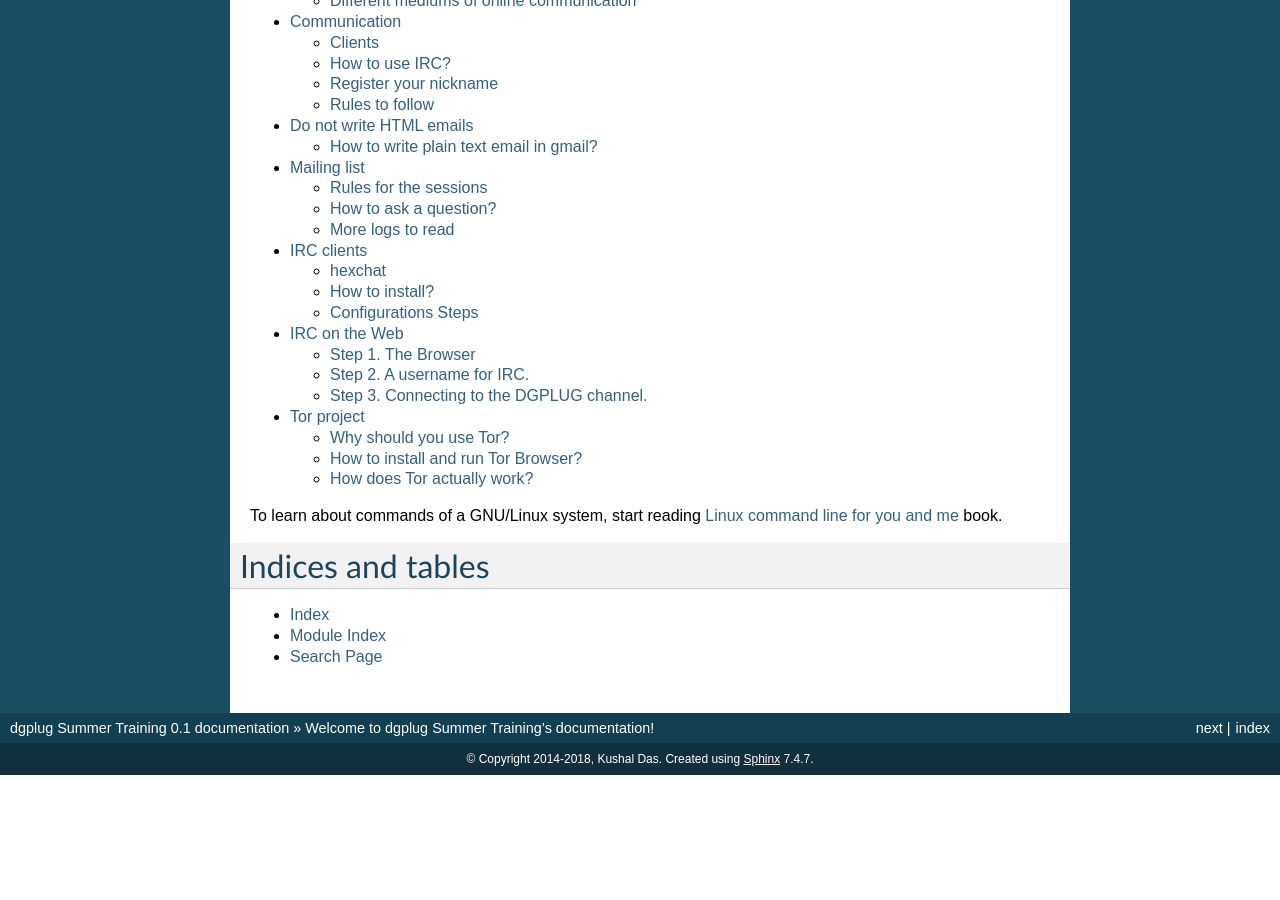
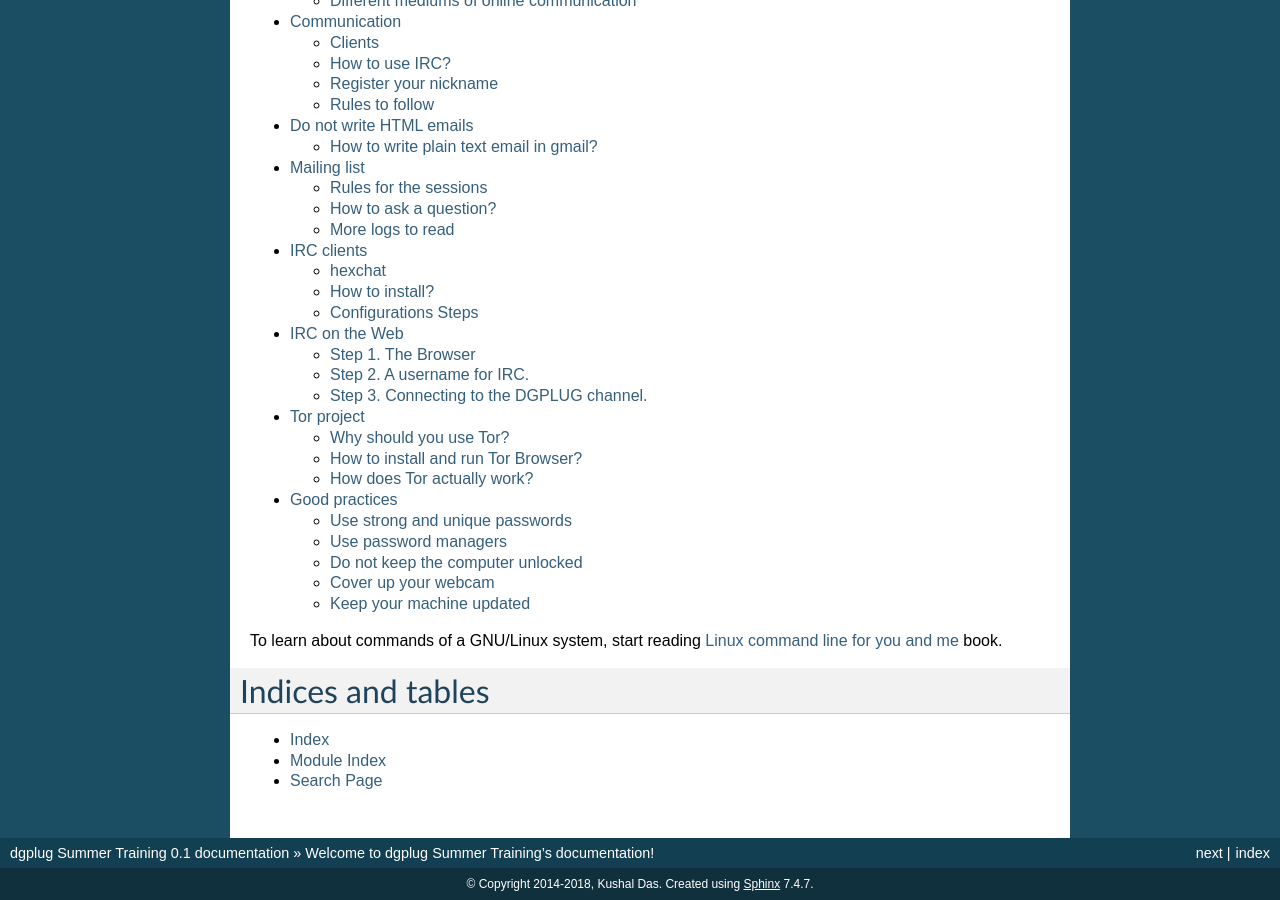
Before and after one commit to kushaldas/summertraining, a Sphinx documentation site: the page built from docs/index.rst, in a window 1280 px wide and 900 px high, scrolled down 616 px. Built offline with Sphinx 7.4.7, drawn with Linux system fonts in a browser that asks for light colours; before the commit the page ends 1391 px from its top, so only the background shows below that; some of the changed lines change nothing that is shown.

Commit message:
Initial chapter on computer opsec

```diff
--- a/docs/index.rst
+++ b/docs/index.rst
@@ -18,6 +18,7 @@ Contents:
    irc
    webirc
    tor
+   opsec
 
 
 To learn about commands of a GNU/Linux system, start reading
--- /dev/null
+++ b/docs/opsec.rst
@@ -0,0 +1,55 @@
+Good practices
+===============
+
+Here are a few suggestions on good practices while using computers daily life.
+In this guide we mentioned a few major habits or tools., and then we also
+links to documents to learn more about those habits or tools.
+
+Use strong and unique passwords
+-------------------------------
+
+We should use unique passwords in different places. Otherwise, if someone can
+get hold of one of your password, they can break into other sites/places with
+the same password. We suggest using `diceware
+<https://github.com/ulif/diceware>`_ to generate all of your passwords. To
+learn more, please read `this blog post
+<https://kushaldas.in/posts/using-diceware-to-generate-passwords.html>`_.
+
+
+Use password managers
+-----------------------
+
+Password managers will help you to store all of those long passphrases in one
+place. Learn from this guide about `password managers
+<https://medium.com/@mshelton/password-managers-for-beginners-d1f49866f80f>`_.
+`KeePassXC <https://medium.com/@mshelton/keypass-for-beginners-dc8adfcdad54>`_ is a good option on desktop.
+
+
+Do not keep the computer unlocked
+----------------------------------
+
+If you are not in front of the computer, then always lock the screen. Do not
+keep the computer unlocked, let it be inside your house, or in your hostel, or
+in anywhere else. This is again an habit, and it takes time to make this
+habit. Having the computer always password protected will make sure that any
+person can not directly access your computer even if you are not front of the
+computer for few minutes.
+
+Cover up your webcam
+---------------------
+
+Over the last few years it became very well known that big agencies and
+criminals can access people's webcams and record without anyone knowing.
+Covering up your laptop webcam will protect you at one level against these
+criminal activities. Here is `story
+<http://thehill.com/policy/national-security/295933-fbi-director-cover-up-your-webcam>`_
+which talks about how the FBI director also puts up a tape on his laptop's
+webcam.
+
+Keep your machine updated
+--------------------------
+
+Always keep all the software updated. There are always new security updates
+available, and we should install them as soon as possible. This is true not
+only for normal computers, but, also for mobile phones and any other modern
+smart home internet things.
```
